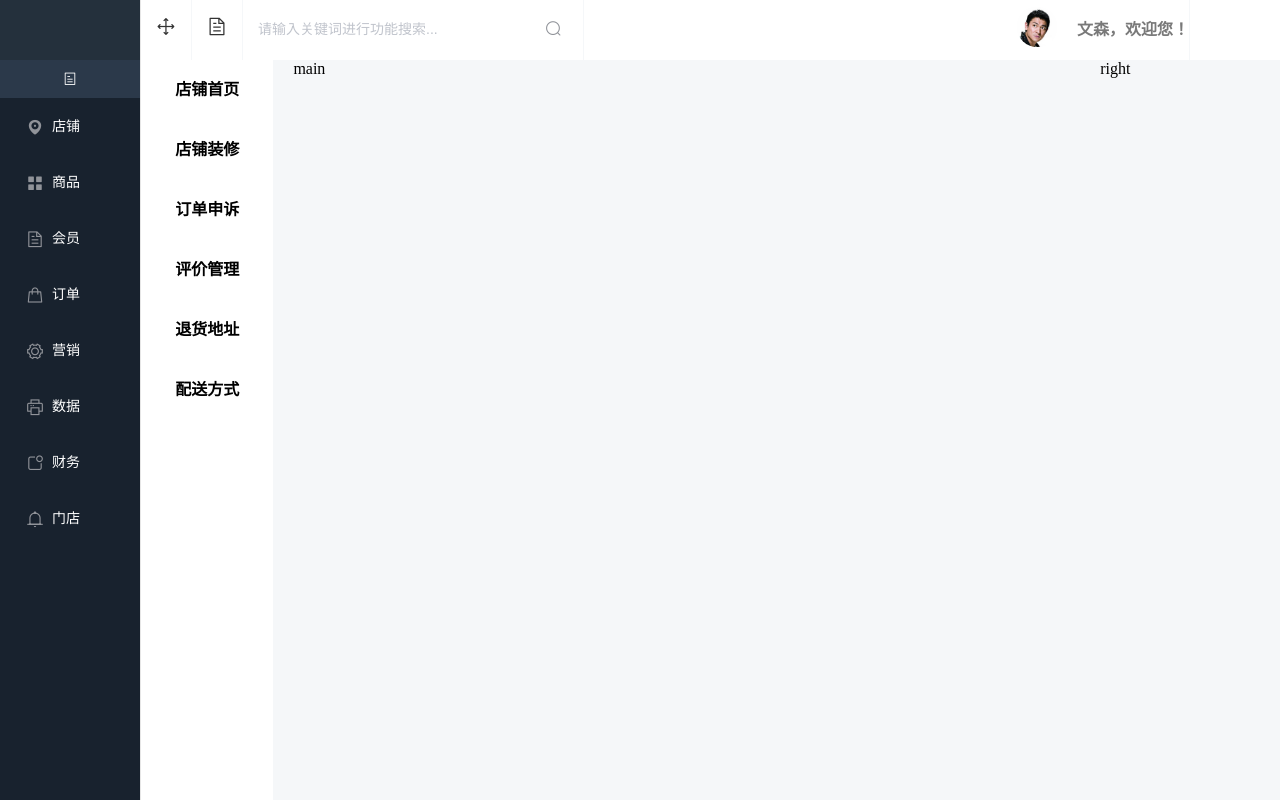
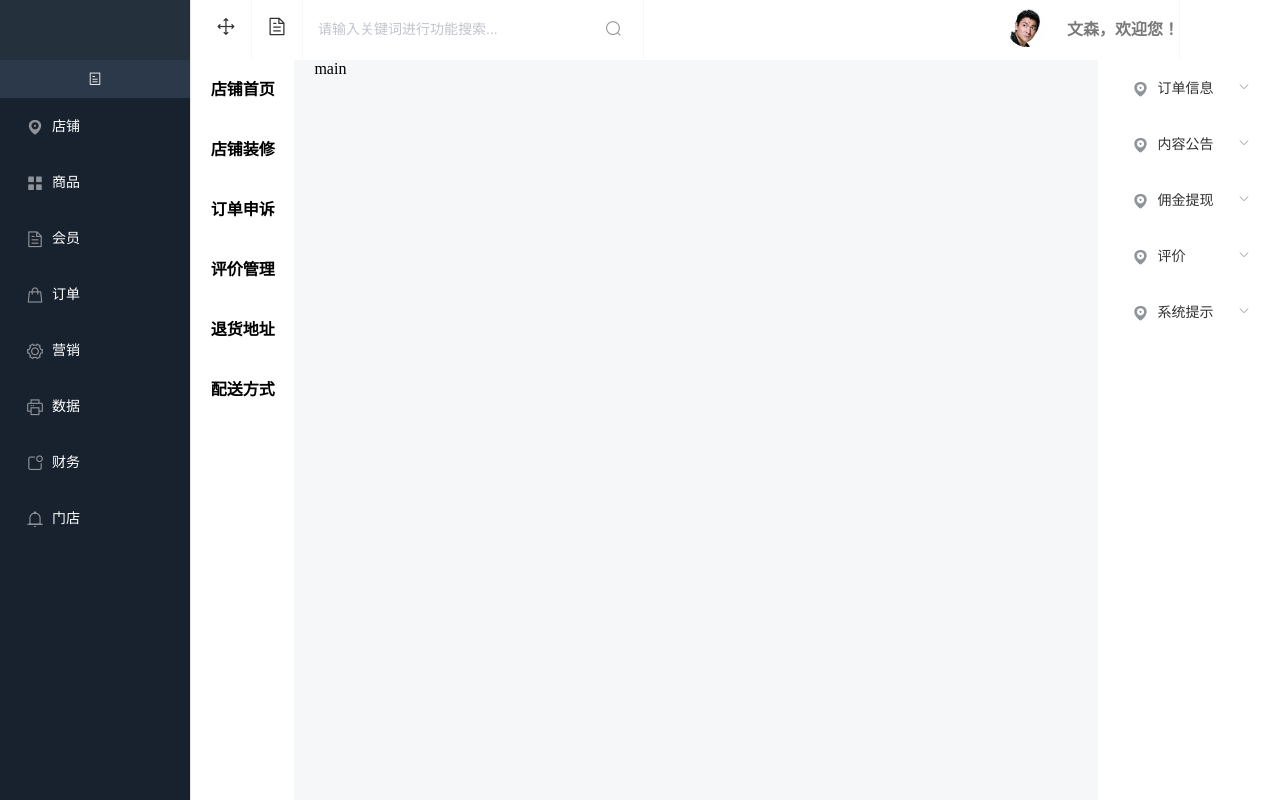
Before and after one commit to rjomg/sanxin, a Vue app: page /#/decoration in a window 1280 px wide. Shown: the top 800 px of the page. Built offline with nearby package versions, Linux system fonts and the light colour scheme.

Commit message:
右边导航面板

```diff
--- a/src/App.vue
+++ b/src/App.vue
@@ -3,7 +3,7 @@
     <el-container style="height: 100%;">
       <el-aside width="200">
         <el-button id="switch-nav" v-on:click="isCollapse = !isCollapse" icon="el-icon-tickets"></el-button>
-        <el-menu default-active="1-4-1" class="el-menu-vertical-demo" @open="handleOpen" @close="handleClose" :collapse="isCollapse">
+        <el-menu default-active="1-4-1" class="el-menu-vertical-demo left-menu" @open="handleOpen" @close="handleClose" :collapse="isCollapse">
           <el-menu-item index="1">
             <i class="el-icon-location"></i>
             <span slot="title">店铺</span>
@@ -62,7 +62,69 @@
           </el-row>
         </el-header>
         <el-main>
-          <router-view/>
+          <el-row :gutter="20">
+            <el-col :span="20" class="main-panel"><div class="grid-content bg-purple"><router-view/></div></el-col>
+            <el-col :span="4" class="right-panel">
+              <div class="grid-content bg-purple">
+                <el-menu
+                  default-active="2"
+                  class="el-menu-vertical-demo"
+                  @open="handleOpen"
+                  @close="handleClose">
+                  <el-submenu index="1">
+                    <template slot="title">
+                      <i class="el-icon-location"></i>
+                      <span>订单信息</span>
+                    </template>
+                    <el-menu-item-group>
+                      <el-menu-item index="1-1">选项1</el-menu-item>
+                      <el-menu-item index="1-2">选项2</el-menu-item>
+                    </el-menu-item-group>
+                  </el-submenu>
+                  <el-submenu index="2">
+                    <template slot="title">
+                      <i class="el-icon-location"></i>
+                      <span>内容公告</span>
+                    </template>
+                    <el-menu-item-group>
+                      <el-menu-item index="1-1">选项1</el-menu-item>
+                      <el-menu-item index="1-2">选项2</el-menu-item>
+                    </el-menu-item-group>
+                  </el-submenu>
+                  <el-submenu index="3">
+                    <template slot="title">
+                      <i class="el-icon-location"></i>
+                      <span>佣金提现</span>
+                    </template>
+                    <el-menu-item-group>
+                      <el-menu-item index="1-1">选项1</el-menu-item>
+                      <el-menu-item index="1-2">选项2</el-menu-item>
+                    </el-menu-item-group>
+                  </el-submenu>
+                  <el-submenu index="4">
+                    <template slot="title">
+                      <i class="el-icon-location"></i>
+                      <span>评价</span>
+                    </template>
+                    <el-menu-item-group>
+                      <el-menu-item index="1-1">选项1</el-menu-item>
+                      <el-menu-item index="1-2">选项2</el-menu-item>
+                    </el-menu-item-group>
+                  </el-submenu>
+                  <el-submenu index="5">
+                    <template slot="title">
+                      <i class="el-icon-location"></i>
+                      <span>系统提示</span>
+                    </template>
+                    <el-menu-item-group>
+                      <el-menu-item index="1-1">选项1</el-menu-item>
+                      <el-menu-item index="1-2">选项2</el-menu-item>
+                    </el-menu-item-group>
+                  </el-submenu>
+                </el-menu>
+              </div>
+            </el-col>
+          </el-row>
         </el-main>
       </el-container>
     </el-container>
@@ -100,9 +162,9 @@ export default {
 #switch-nav {display: block;width: 100%;border-radius: 0;border:none;background: #2b394a;color: #FFF;}
 .el-aside span:first-child {background: #B3C0D1;text-align: center;display: block;}
 .el-aside .el-menu {border-right: none;background-color: #18222e !important;}
-.el-menu-vertical-demo:not(.el-menu--collapse) {width: 140px; min-height: 100%;background: #24303c;color: #FFF;}
-.el-menu-vertical-demo .el-menu-item {color: #FFF;border-left:3px solid #18222e;}
-.el-menu-item:focus, .el-menu-item:hover {background: #2b394a;border-left:3px solid #409EFF}
+.el-aside .left-menu:not(.el-menu--collapse) {width: 190px; min-height: 100%;background: #24303c;color: #FFF;}
+.left-menu .el-menu-item {color: #FFF;border-left:3px solid #18222e;}
+.left-menu .el-menu-item:focus, .left-menu .el-menu-item:hover {background: #2b394a;border-left:3px solid #409EFF}
 .top-panel .panel-icon {border-right: 1px solid #f5f7f9;width: 50px;text-align: center;display: inline-block;}
 .top-panel .panel-icon i {font-size: 20px;}
 .top-panel .panel-search {border-right: 1px solid #f5f7f9;display: inline-block;}
@@ -115,4 +177,8 @@ export default {
 .welcome {display: block;height: 60px;line-height: 60px;float: right;font-size: 16px;font-weight: 600;border-right: 1px solid #f5f7f9;margin-right: 20px;color: #797979;}
 .logout {float:right;font-size: 20px;font-weight: 600;width: 50px;text-align: center;}
 .el-main {padding:0;}
+.el-row {margin-left: 0 !important;margin-right: 0 !important;}
+.main-panel{padding-left: 0 !important;padding-right: 0 !important;}
+.right-panel {background: #FFF;min-height: 900px;}
+.right-panel .el-menu {border-right: none;}
 </style>
--- a/src/pages/ShopDecoration.vue
+++ b/src/pages/ShopDecoration.vue
@@ -7,7 +7,6 @@
         </div>
       </el-col>
       <el-col :span="17"><div class="grid-content bg-purple maing">main</div></el-col>
-      <el-col :span="4"><div class="grid-content bg-purple right">right</div></el-col>
     </el-row>
   </div>
 </template>
```
